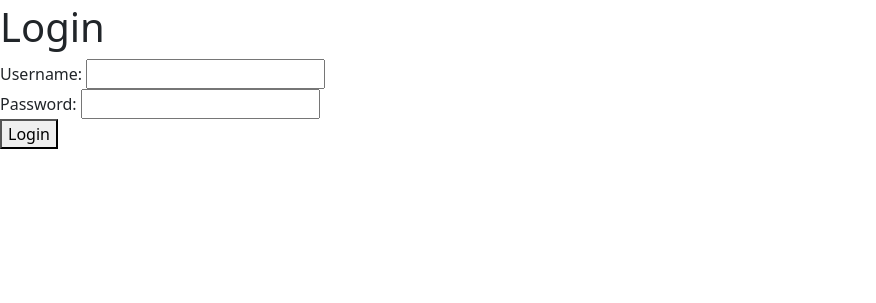
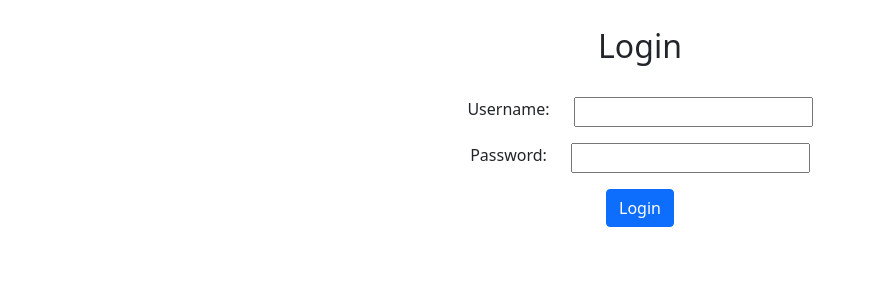
Before and after one commit to leverh/django4, a Django app: page /login/ in a window 1280 px wide. Shown: the part 69-372 px from the top of the page, without its empty margins (0-876 px from the left). Run offline with Django 3.2, Linux system fonts and the light colour scheme.

Commit message:
Add boostrap styles to base, home, and login html pages

```diff
--- a/myproject/settings.py
+++ b/myproject/settings.py
@@ -34,7 +34,7 @@ SECRET_KEY = os.environ.get('SECRET_KEY')
 # SECURITY WARNING: don't run with debug turned on in production!
 DEBUG = True
 
-ALLOWED_HOSTS = ["recipe-collection-deea6c7fa662.herokuapp.com", "8000-leverh-django4-6gkm9tcwy20.ws-eu101.gitpod.io"]
+ALLOWED_HOSTS = ["recipe-collection-deea6c7fa662.herokuapp.com", '8000-leverh-django4-6gkm9tcwy20.ws-eu101.gitpod.io']
 
 
 # Application definition
--- a/templates/registration/login.html
+++ b/templates/registration/login.html
@@ -1,23 +1,49 @@
 {% extends "../base.html" %}
 
 {% block content %}
-  <h1>Login</h1>
+<div class="container mt-4">
+  <div class="row justify-content-center">
+    <div class="col-12 text-center">
+      <h2>Login</h2>
+    </div>
+  </div>
 
   {% if error_message %}
     <p>{{ error_message }}</p>
   {% endif %}
 
+  <div class="container mt-4">
     <form method="post">
       {% csrf_token %}
-    <div>
+
+      <div class="row justify-content-center mb-3">
+        <div class="col-auto">
           <label for="id_username">Username:</label>
+        </div>
+        <div class="col-auto">
           <input type="text" name="username" id="id_username">
         </div>
-    <div>
+      </div>
+
+      <div class="row justify-content-center mb-3">
+        <div class="col-auto">
           <label for="id_password">Password:</label>
+        </div>
+        <div class="col-auto">
           <input type="password" name="password" id="id_password">
         </div>
-    <button type="submit">Login</button>
+      </div>
+
+      <div class="row justify-content-center">
+        <div class="col-auto text-center">
+          <button type="submit" class="btn btn-primary">Login</button>
+        </div>
+      </div>
     </form>
+  </div>
+</div>
+
+
+
 
 {% endblock %}
```
Also changed, not shown: templates/home.html (+7 -4 lines), static/CSS/styles.css (line endings or trailing spaces). Lines whose indentation alone changed are shown as unchanged.
